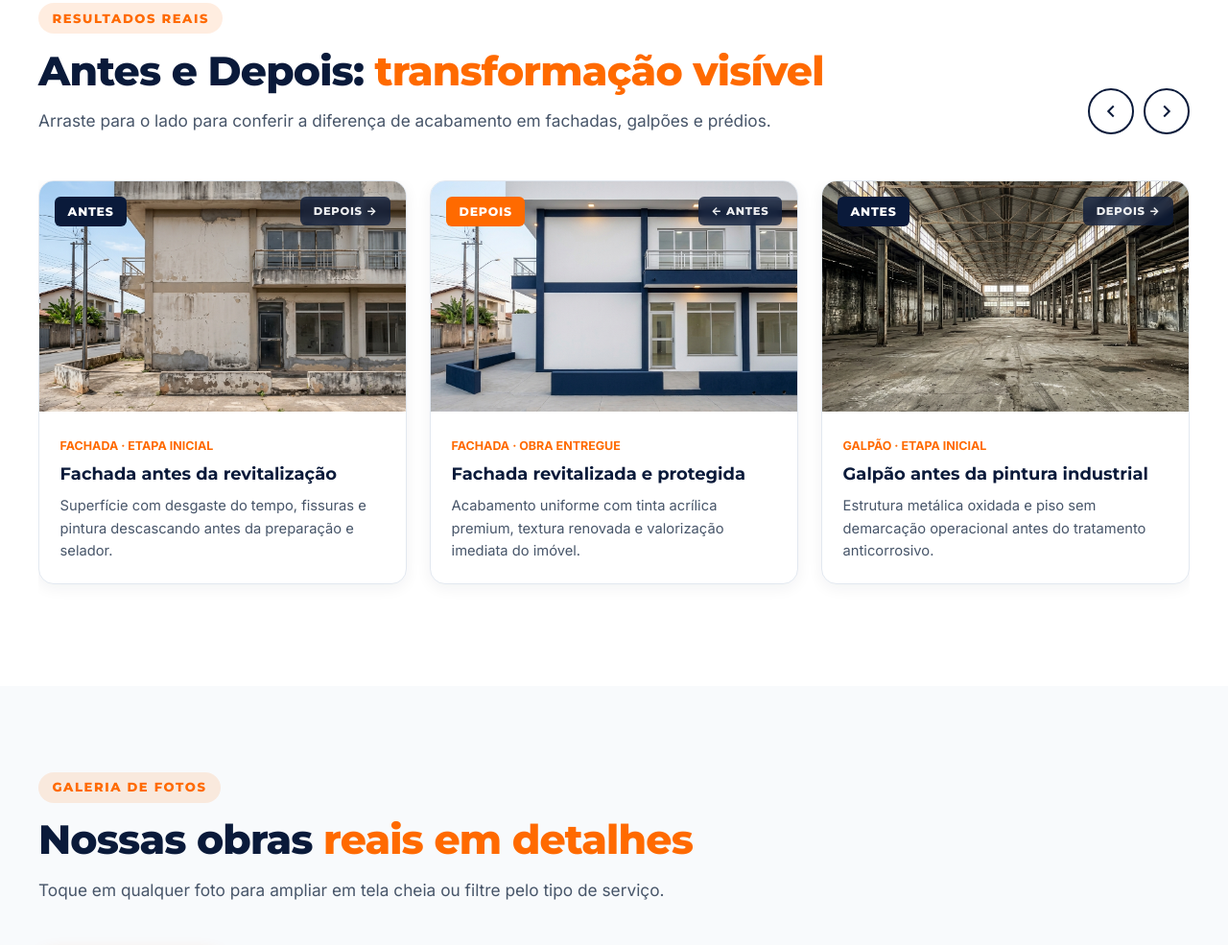
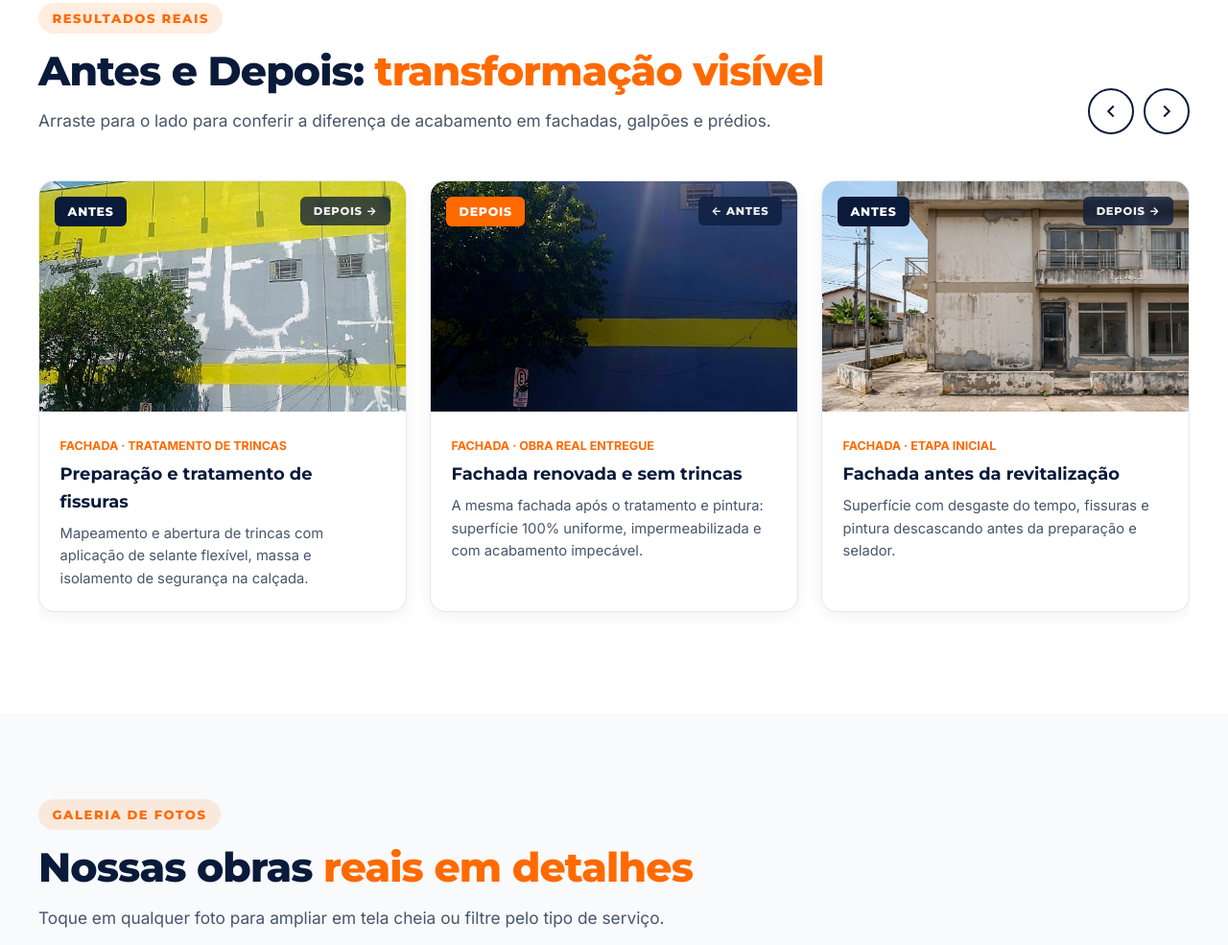
Before and after one commit to ligiamairap-star/site-lm-pintura, a plain HTML site: page index.html in a window 1280 px wide. Shown: the part 3739-4724 px from the top of the page at 96% size. Drawn offline with Linux system fonts and the light colour scheme.

Commit message:
feat: melhora imagens reais de tratamento de trincas e adiciona em Antes e Depois

```diff
--- a/index.html
+++ b/index.html
@@ -469,7 +469,43 @@
           </div>
 
           <div class="ba-carousel" id="ba-carousel">
-            <!-- Card 1: Fachada - ANTES -->
+            <!-- Card 1: Fachada Comercial (Tratamento de Trincas) - ANTES (Foto Real) -->
+            <article class="ba-card">
+              <div class="ba-card__media">
+                <img
+                  src="assets/antes-fachada-trincas.jpg"
+                  alt="Antes da pintura de fachada: tratamento completo de trincas e isolamento da calçada"
+                  loading="lazy"
+                />
+                <span class="ba-badge ba-badge--before">ANTES</span>
+                <span class="ba-badge ba-badge--pair">DEPOIS →</span>
+              </div>
+              <div class="ba-card__body">
+                <span class="ba-card__category">Fachada · Tratamento de Trincas</span>
+                <h3>Preparação e tratamento de fissuras</h3>
+                <p>Mapeamento e abertura de trincas com aplicação de selante flexível, massa e isolamento de segurança na calçada.</p>
+              </div>
+            </article>
+
+            <!-- Card 2: Fachada Comercial (Tratamento de Trincas) - DEPOIS (Foto Real) -->
+            <article class="ba-card">
+              <div class="ba-card__media">
+                <img
+                  src="assets/depois-fachada-trincas.jpg"
+                  alt="Depois da pintura de fachada: parede lisa, impermeabilizada e acabamento perfeito"
+                  loading="lazy"
+                />
+                <span class="ba-badge ba-badge--after">DEPOIS</span>
+                <span class="ba-badge ba-badge--pair">← ANTES</span>
+              </div>
+              <div class="ba-card__body">
+                <span class="ba-card__category">Fachada · Obra Real Entregue</span>
+                <h3>Fachada renovada e sem trincas</h3>
+                <p>A mesma fachada após o tratamento e pintura: superfície 100% uniforme, impermeabilizada e com acabamento impecável.</p>
+              </div>
+            </article>
+
+            <!-- Card 3: Fachada - ANTES -->
             <article class="ba-card">
               <div class="ba-card__media">
                 <img
```
Also changed, not shown: assets/antes-fachada-trincas.jpg (added), assets/depois-fachada-trincas.jpg (added).
